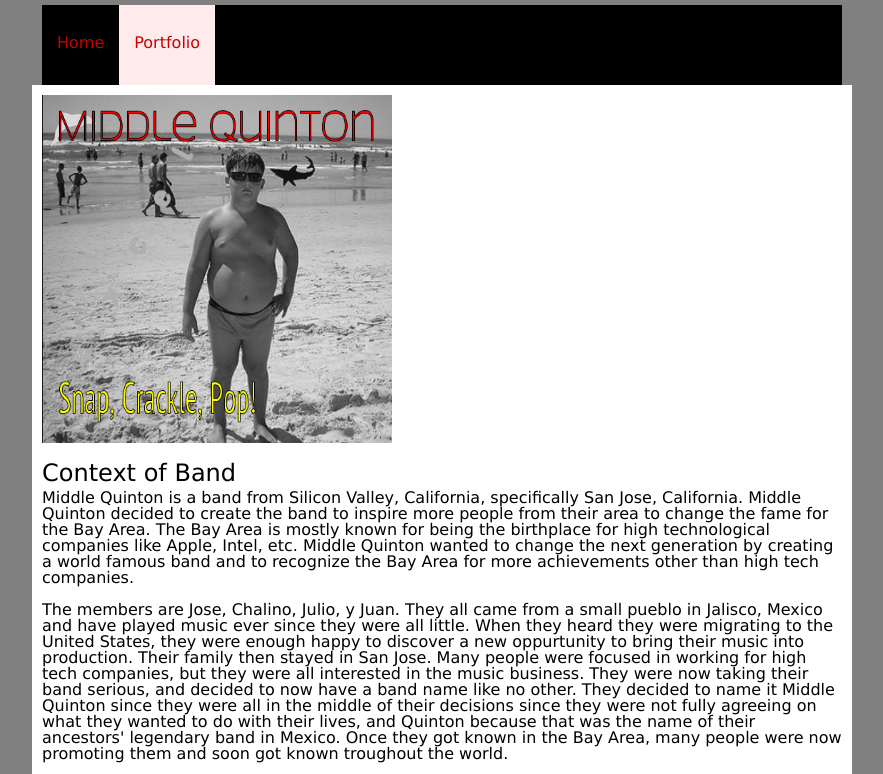
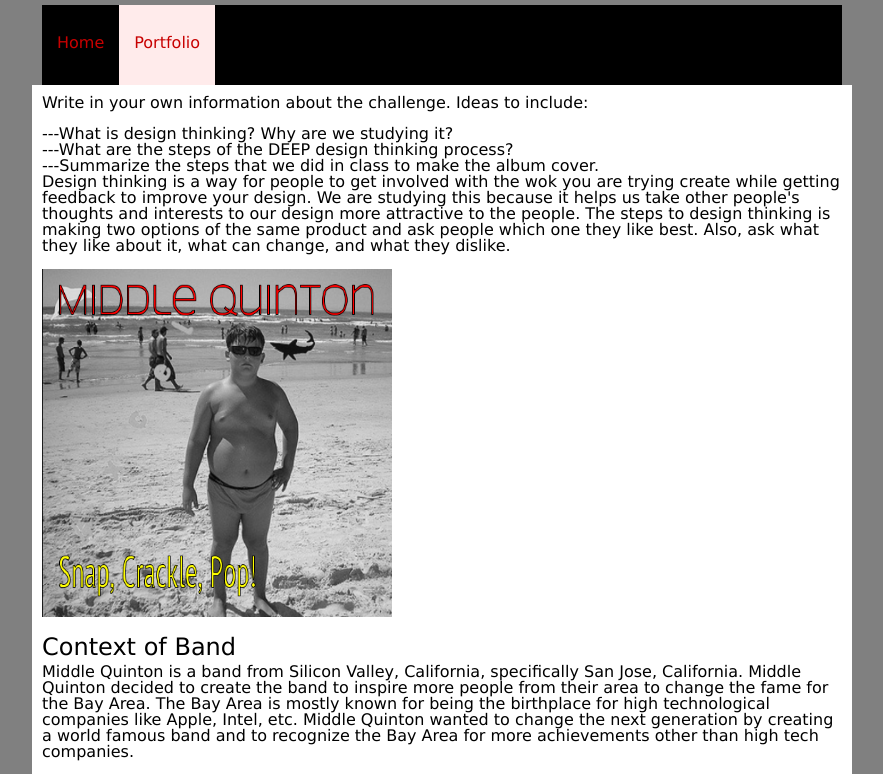
Before and after one commit to AxGomez15/AxGomez15.github.io, a plain HTML site: page design_a_band.html in a window 1280 px wide. Shown: the top 774 px of the page, without its empty margins (198-1081 px from the left). Drawn offline with Linux system fonts and the light colour scheme.

Commit message:
Added the challenge info to the design a band page.

```diff
--- a/design_a_band.html
+++ b/design_a_band.html
@@ -158,6 +158,16 @@
 
   <div class="main">
     <!-- TODO: Create your page here -->
+
+  <p>
+      Write in your own information about the challenge. Ideas to include:
+      <ul>
+        <li>---What is design thinking? Why are we studying it?</li>
+        <li>---What are the steps of the DEEP design thinking process?</li>
+        <li>---Summarize the steps that we did in class to make the album cover.</li>
+        Design thinking is a way for people to get involved with the wok you are trying create while getting feedback to improve your design. We are studying this because it helps us take other people's thoughts and interests to our design more attractive to the people. The steps to design thinking is making two options of the same product and ask people which one they like best. Also, ask what they like about it, what can change, and what they dislike.
+      </ul>
+    </p>
     <img src="./img/portfolio/album_cover.png" width=350>
 
     <p>
```
Also changed, not shown: portfolio.html (+5 -0 lines).
